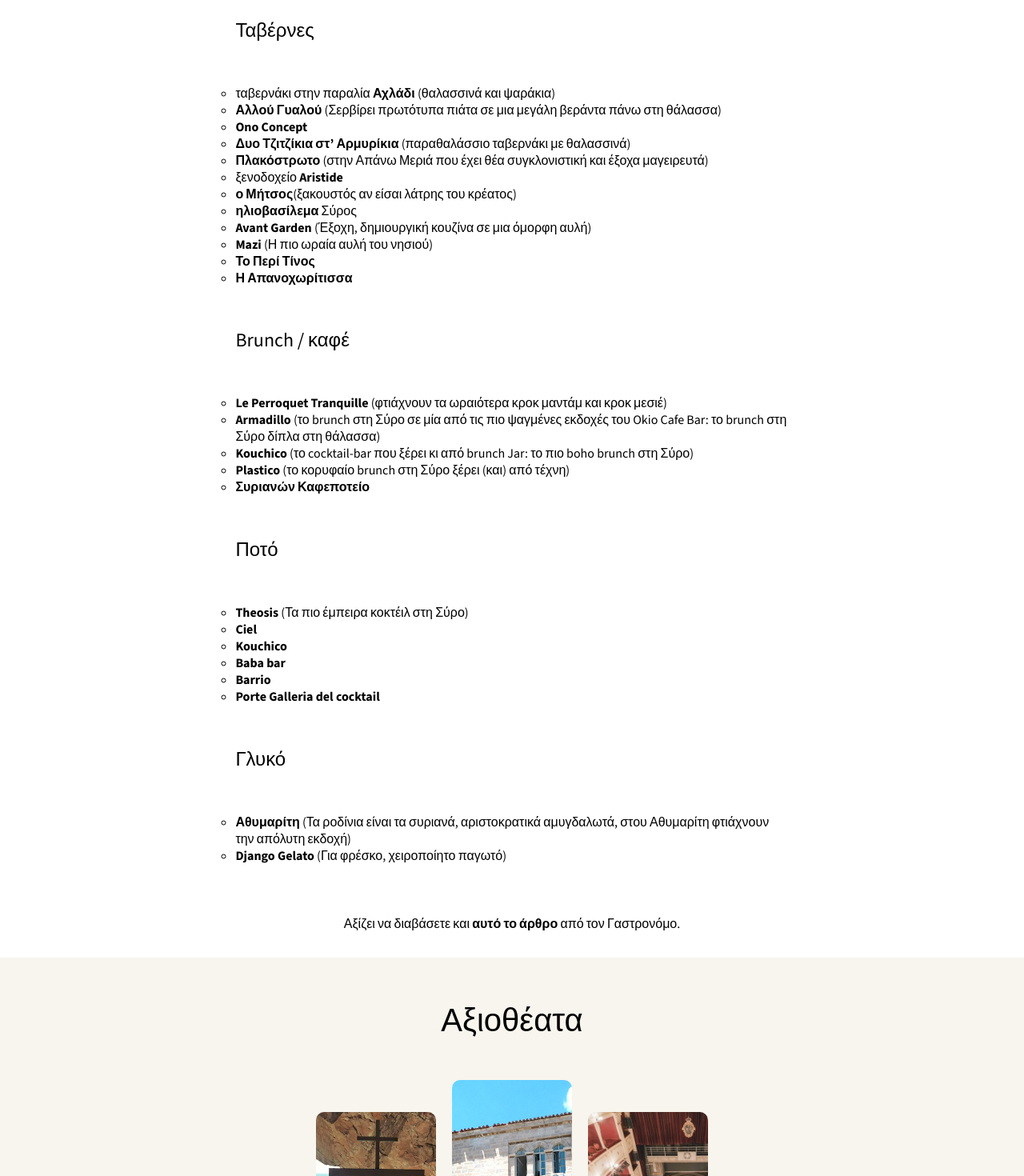
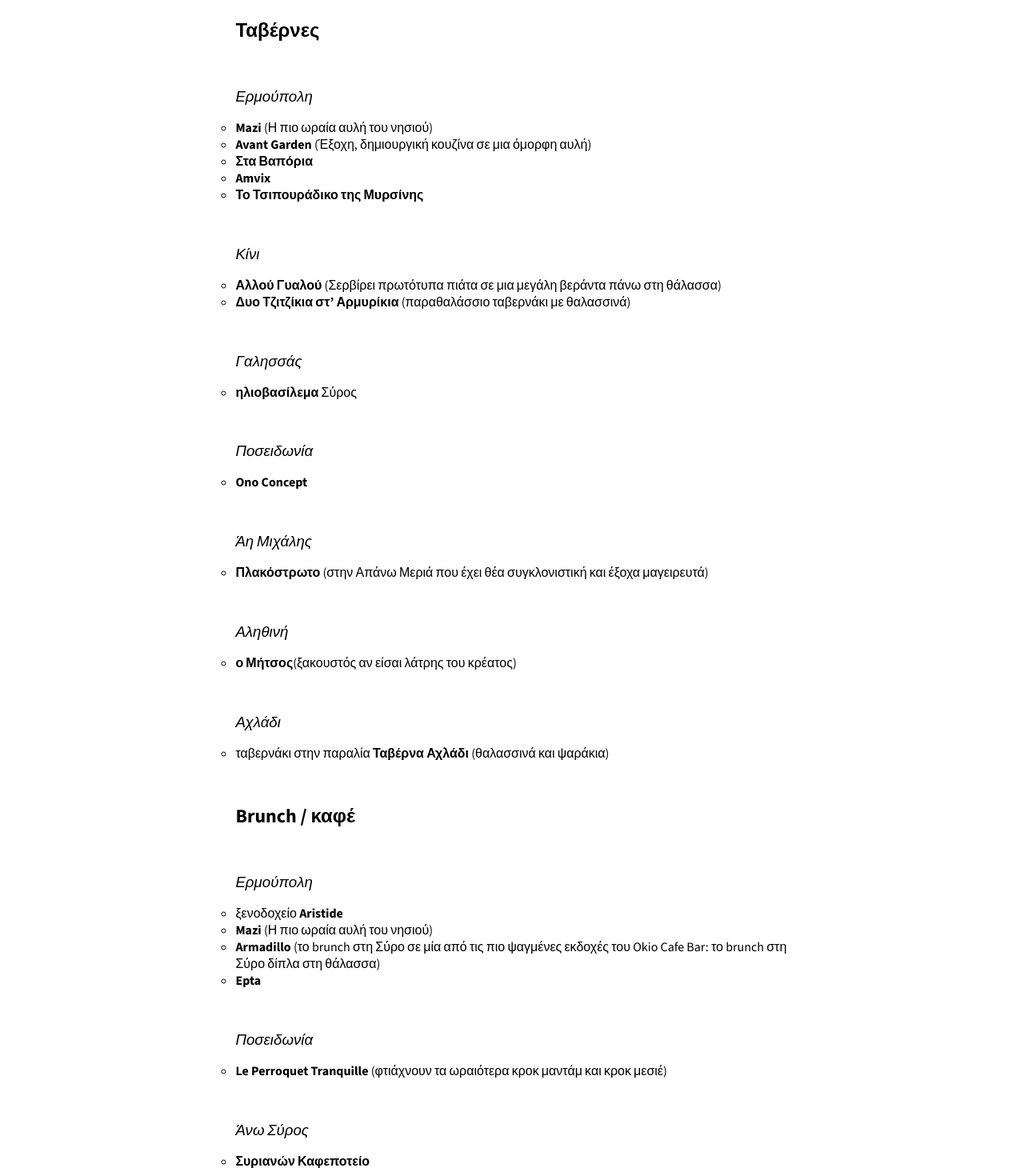
Before and after one commit to dodosiz/wedding-site, a Next.js app: page / in a window 1280 px wide. Shown: the part 8060-9530 px from the top of the page at 80% size. Built offline with nearby package versions, Linux system fonts and the light colour scheme.

Commit message:
Food suggestions

```diff
--- a/app/ui/sections/foodSection.module.css
+++ b/app/ui/sections/foodSection.module.css
@@ -7,6 +7,15 @@
 
 .grid_container_mobile {
   display: none;
+}
+
+.location_header {
+  font-style: italic;
+  margin-bottom: 0;
+}
+
+.location_list {
+  margin-top: 0;
 }
 
 .food_header {
--- a/app/ui/sections/foodSection.tsx
+++ b/app/ui/sections/foodSection.tsx
@@ -99,79 +99,17 @@
         </p>
       </div>
       <div className={common.text_container} style={{textAlign: "left", alignItems: "start"}}>
-        <h2>Ταβέρνες</h2>
-        <ul>
+        <h2><strong>Ταβέρνες</strong></h2>
+        <h3 className={styles.location_header}>Ερμούπολη</h3>
+        <ul className={styles.location_list}>
           <li>
-            ταβερνάκι στην παραλία{" "}
             <a
-              href="https://www.tripadvisor.com.gr/Restaurant_Review-g6212274-d8494672-Reviews-Achladi_Restaurant-Vari_Syros_Cyclades_South_Aegean.html"
+              href="https://www.tripadvisor.com.gr/Restaurant_Review-g616163-d6851874-Reviews-Mazi-Hermoupolis_Syros_Cyclades_South_Aegean.html"
               target="_blank"
             >
-              Αχλάδι
+              Mazi
             </a>{" "}
-            (θαλασσινά και ψαράκια)
-          </li>
-          <li>
-            <a
-              href="https://www.tripadvisor.com.gr/Restaurant_Review-g1925453-d780363-Reviews-Allou_Yialou-Kini_Syros_Cyclades_South_Aegean.html"
-              target="_blank"
-            >
-              Αλλού Γυαλού
-            </a>{" "}
-            (Σερβίρει πρωτότυπα πιάτα σε μια μεγάλη βεράντα πάνω στη θάλασσα)
-          </li>
-          <li>
-            <a
-              href="https://www.tripadvisor.com/Restaurant_Review-g1190346-d10538290-Reviews-Ono_Concept-Poseidonia_Syros_Cyclades_South_Aegean.html"
-              target="_blank"
-            >
-              Ono Concept
-            </a>
-          </li>
-          <li>
-            <a
-              href="https://www.tripadvisor.com.gr/Restaurant_Review-g1925453-d3566771-Reviews-Dyo_Tzitzikia_Sta_Armyrikia-Kini_Syros_Cyclades_South_Aegean.html"
-              target="_blank"
-            >
-              Δυο Τζιτζίκια στ’ Αρμυρίκια
-            </a>{" "}
-            (παραθαλάσσιο ταβερνάκι με θαλασσινά)
-          </li>
-          <li>
-            <a
-              href="https://www.tripadvisor.com.gr/Restaurant_Review-g616163-d2465522-Reviews-To_Plakostroto-Hermoupolis_Syros_Cyclades_South_Aegean.html"
-              target="_blank"
-            >
-              Πλακόστρωτο
-            </a>{" "}
-            (στην Απάνω Μεριά που έχει θέα συγκλονιστική και έξοχα μαγειρευτά)
-          </li>
-          <li>
-            ξενοδοχείο{" "}
-            <a
-              href="https://www.tripadvisor.com/Hotel_Review-g15278394-d21131122-Reviews-Aristide_Hotel-Ermoupoli_Syros_Cyclades_South_Aegean.html"
-              target="_blank"
-            >
-              Aristide
-            </a>
-          </li>
-          <li>
-            <a
-              href="https://www.tripadvisor.com.gr/Restaurant_Review-g189435-d4702189-Reviews-Mitsos_Taverna_Syros-Syros_Cyclades_South_Aegean.html"
-              target="_blank"
-            >
-              ο Μήτσος
-            </a>
-            (ξακουστός αν είσαι λάτρης του κρέατος)
-          </li>
-          <li>
-            <a
-              href="https://www.tripadvisor.com.gr/Restaurant_Review-g1184009-d2194506-Reviews-Iliovasilema-Galissas_Syros_Cyclades_South_Aegean.html"
-              target="_blank"
-            >
-              ηλιοβασίλεμα
-            </a>{" "}
-            Σύρος
+            (Η πιο ωραία αυλή του νησιού)
           </li>
           <li>
             <a
@@ -184,40 +122,130 @@
           </li>
           <li>
             <a
+              href="https://www.tripadvisor.com.gr/Restaurant_Review-g616163-d4182504-Reviews-Sta_Vaporia-Hermoupolis_Syros_Cyclades_South_Aegean.html"
+              target="_blank"
+            >
+              Στα Βαπόρια
+            </a>
+          </li>
+          <li>
+            <a
+              href="https://www.tripadvisor.com.gr/Restaurant_Review-g616163-d3167480-Reviews-Amvix-Hermoupolis_Syros_Cyclades_South_Aegean.html"
+              target="_blank"
+            >
+              Amvix
+            </a>
+          </li>
+          <li>
+            <a
+              href="https://www.tripadvisor.com.gr/Restaurant_Review-g616163-d10352367-Reviews-To_Tsipouradiko_Tis_Mirsinis-Hermoupolis_Syros_Cyclades_South_Aegean.html"
+              target="_blank"
+            >
+              Το Τσιπουράδικο της Μυρσίνης
+            </a>
+          </li>
+        </ul>
+        <h3 className={styles.location_header}>Κίνι</h3>
+        <ul className={styles.location_list}>
+          <li>
+            <a
+              href="https://www.tripadvisor.com.gr/Restaurant_Review-g1925453-d780363-Reviews-Allou_Yialou-Kini_Syros_Cyclades_South_Aegean.html"
+              target="_blank"
+            >
+              Αλλού Γυαλού
+            </a>{" "}
+            (Σερβίρει πρωτότυπα πιάτα σε μια μεγάλη βεράντα πάνω στη θάλασσα)
+          </li>
+          <li>
+            <a
+              href="https://www.tripadvisor.com.gr/Restaurant_Review-g1925453-d3566771-Reviews-Dyo_Tzitzikia_Sta_Armyrikia-Kini_Syros_Cyclades_South_Aegean.html"
+              target="_blank"
+            >
+              Δυο Τζιτζίκια στ’ Αρμυρίκια
+            </a>{" "}
+            (παραθαλάσσιο ταβερνάκι με θαλασσινά)
+          </li>
+        </ul>
+        <h3 className={styles.location_header}>Γαλησσάς</h3>
+        <ul className={styles.location_list}>
+          <li>
+            <a
+              href="https://www.tripadvisor.com.gr/Restaurant_Review-g1184009-d2194506-Reviews-Iliovasilema-Galissas_Syros_Cyclades_South_Aegean.html"
+              target="_blank"
+            >
+              ηλιοβασίλεμα
+            </a>{" "}
+            Σύρος
+          </li>
+        </ul>
+        <h3 className={styles.location_header}>Ποσειδωνία</h3>
+        <ul className={styles.location_list}>
+         <li>
+            <a
+              href="https://www.tripadvisor.com/Restaurant_Review-g1190346-d10538290-Reviews-Ono_Concept-Poseidonia_Syros_Cyclades_South_Aegean.html"
+              target="_blank"
+            >
+              Ono Concept
+            </a>
+          </li>
+        </ul>
+        <h3 className={styles.location_header}>Άη Μιχάλης</h3>
+        <ul className={styles.location_list}>
+          <li>
+            <a
+              href="https://www.tripadvisor.com.gr/Restaurant_Review-g616163-d2465522-Reviews-To_Plakostroto-Hermoupolis_Syros_Cyclades_South_Aegean.html"
+              target="_blank"
+            >
+              Πλακόστρωτο
+            </a>{" "}
+            (στην Απάνω Μεριά που έχει θέα συγκλονιστική και έξοχα μαγειρευτά)
+          </li>
+        </ul>
+        <h3 className={styles.location_header}>Αληθινή</h3>
+        <ul className={styles.location_list}>
+          <li>
+            <a
+              href="https://www.tripadvisor.com.gr/Restaurant_Review-g189435-d4702189-Reviews-Mitsos_Taverna_Syros-Syros_Cyclades_South_Aegean.html"
+              target="_blank"
+            >
+              ο Μήτσος
+            </a>
+            (ξακουστός αν είσαι λάτρης του κρέατος)
+          </li>
+        </ul>
+        <h3 className={styles.location_header}>Αχλάδι</h3>
+        <ul className={styles.location_list}>
+          <li>
+            ταβερνάκι στην παραλία{" "}
+            <a
+              href="https://www.tripadvisor.com.gr/Restaurant_Review-g6212274-d8494672-Reviews-Achladi_Restaurant-Vari_Syros_Cyclades_South_Aegean.html"
+              target="_blank"
+            >
+              Ταβέρνα Αχλάδι
+            </a>{" "}
+            (θαλασσινά και ψαράκια)
+          </li>
+        </ul>
+        <h2><strong>Brunch / καφέ</strong></h2>
+        <h3 className={styles.location_header}>Ερμούπολη</h3>
+        <ul className={styles.location_list}>
+          <li>
+            ξενοδοχείο{" "}
+            <a
+              href="https://www.tripadvisor.com/Hotel_Review-g15278394-d21131122-Reviews-Aristide_Hotel-Ermoupoli_Syros_Cyclades_South_Aegean.html"
+              target="_blank"
+            >
+              Aristide
+            </a>
+          </li>
+          <li>
+            <a
               href="https://www.tripadvisor.com.gr/Restaurant_Review-g616163-d6851874-Reviews-Mazi-Hermoupolis_Syros_Cyclades_South_Aegean.html"
               target="_blank"
             >
               Mazi
             </a>{" "}
             (Η πιο ωραία αυλή του νησιού)
-          </li>
-          <li>
-            <a
-              href="https://www.tripadvisor.com.gr/Restaurant_Review-g616163-d4507531-Reviews-Peri_Tinos-Hermoupolis_Syros_Cyclades_South_Aegean.html"
-              target="_blank"
-            >
-              Το Περί Τίνος
-            </a>
-          </li>
-          <li>
-            <a
-              href="https://www.tripadvisor.com.gr/Restaurant_Review-g3581255-d8294485-Reviews-Apanohoritissa-Ano_Siros_Syros_Cyclades_South_Aegean.html"
-              target="_blank"
-            >
-              Η Απανοχωρίτισσα
-            </a>
-          </li>
-        </ul>
-        <h2>Brunch / καφέ</h2>
-        <ul>
-          <li>
-            <a
-              href="https://www.tripadvisor.fr/Restaurant_Review-g1190346-d8531435-Reviews-Perroquet_Tranquille-Poseidonia_Syros_Cyclades_South_Aegean.html"
-              target="_blank"
-            >
-              Le Perroquet Tranquille
-            </a>{" "}
-            (φτιάχνουν τα ωραιότερα κροκ μαντάμ και κροκ μεσιέ)
           </li>
           <li>
             <a
@@ -231,23 +259,27 @@
           </li>
           <li>
             <a
-              href="https://www.tripadvisor.com.gr/Restaurant_Review-g616163-d4701521-Reviews-Kouchico-Hermoupolis_Syros_Cyclades_South_Aegean.html"
+              href="https://www.tripadvisor.com.gr/Restaurant_Review-g15278394-d24110872-Reviews-Epta_Syros_Island-Ermoupoli_Syros_Cyclades_South_Aegean.html"
               target="_blank"
             >
-              Kouchico
-            </a>{" "}
-            (το cocktail-bar που ξέρει κι από brunch Jar: το πιο boho brunch
-            στη Σύρο)
+              Epta
+            </a>
           </li>
+        </ul>
+        <h3 className={styles.location_header}>Ποσειδωνία</h3>
+        <ul className={styles.location_list}>
           <li>
             <a
-              href="https://www.tripadvisor.com.gr/Restaurant_Review-g616163-d17404805-Reviews-Plastico-Hermoupolis_Syros_Cyclades_South_Aegean.html"
+              href="https://www.tripadvisor.fr/Restaurant_Review-g1190346-d8531435-Reviews-Perroquet_Tranquille-Poseidonia_Syros_Cyclades_South_Aegean.html"
               target="_blank"
             >
-              Plastico
+              Le Perroquet Tranquille
             </a>{" "}
-            (το κορυφαίο brunch στη Σύρο ξέρει (και) από τέχνη)
+            (φτιάχνουν τα ωραιότερα κροκ μαντάμ και κροκ μεσιέ)
           </li>
+        </ul>
+        <h3 className={styles.location_header}>Άνω Σύρος</h3>
+        <ul className={styles.location_list}>
           <li>
             <a
               href="https://www.tripadvisor.com.gr/Restaurant_Review-g3581255-d12437862-Reviews-Syrianon_Kafepoteio-Ano_Siros_Syros_Cyclades_South_Aegean.html"
@@ -257,17 +289,13 @@
             </a>
           </li>
         </ul>
-        <h2>Ποτό</h2>
-        <ul>
-          <li>
-            <a
-              href="https://www.tripadvisor.com/Restaurant_Review-g3581255-d24928896-Reviews-Theosis-Ano_Siros_Syros_Cyclades_South_Aegean.html"
-              target="_blank"
-            >
-              Theosis
-            </a>{" "}
-            (Τα πιο έμπειρα κοκτέιλ στη Σύρο)
-          </li>
+        <h3 className={styles.location_header}>Μαρίνα Φοίνικα</h3>
+        <ul className={styles.location_list}>
+          <li>Bao Bap</li>
+        </ul>
+        <h2><strong>Ποτό</strong></h2>
+        <h3 className={styles.location_header}>Ερμούπολη</h3>
+        <ul className={styles.location_list}>
           <li>
             <a
               href="https://www.tripadvisor.com.gr/Restaurant_Review-g189435-d17734098-Reviews-Ciel-Syros_Cyclades_South_Aegean.html"
@@ -286,10 +314,10 @@
           </li>
           <li>
             <a
-              href="https://www.tripadvisor.com.gr/Attraction_Review-g616163-d12854743-Reviews-Baba_Bar-Hermoupolis_Syros_Cyclades_South_Aegean.html"
+              href="https://www.tripadvisor.com.gr/Restaurant_Review-g15278394-d25956517-Reviews-Quattro_Syros-Ermoupoli_Syros_Cyclades_South_Aegean.html"
               target="_blank"
             >
-              Baba bar
+              Quattro
             </a>
           </li>
           <li>
@@ -309,8 +337,21 @@
             </a>
           </li>
         </ul>
-        <h2>Γλυκό</h2>
-        <ul>
+        <h3 className={styles.location_header}>Άνω Σύρος</h3>
+        <ul className={styles.location_list}>
+          <li>
+            <a
+              href="https://www.tripadvisor.com/Restaurant_Review-g3581255-d24928896-Reviews-Theosis-Ano_Siros_Syros_Cyclades_South_Aegean.html"
+              target="_blank"
+            >
+              Theosis
+            </a>{" "}
+            (Τα πιο έμπειρα κοκτέιλ στη Σύρο)
+          </li>
+        </ul>
+        <h2><strong>Γλυκό</strong></h2>
+        <h3 className={styles.location_header}>Ερμούπολη</h3>
+        <ul className={styles.location_list}>
           <li>
             <a
               href="https://www.tripadvisor.com.gr/Restaurant_Review-g616163-d10814495-Reviews-M_I_Athymaritis-Hermoupolis_Syros_Cyclades_South_Aegean.html"
```
